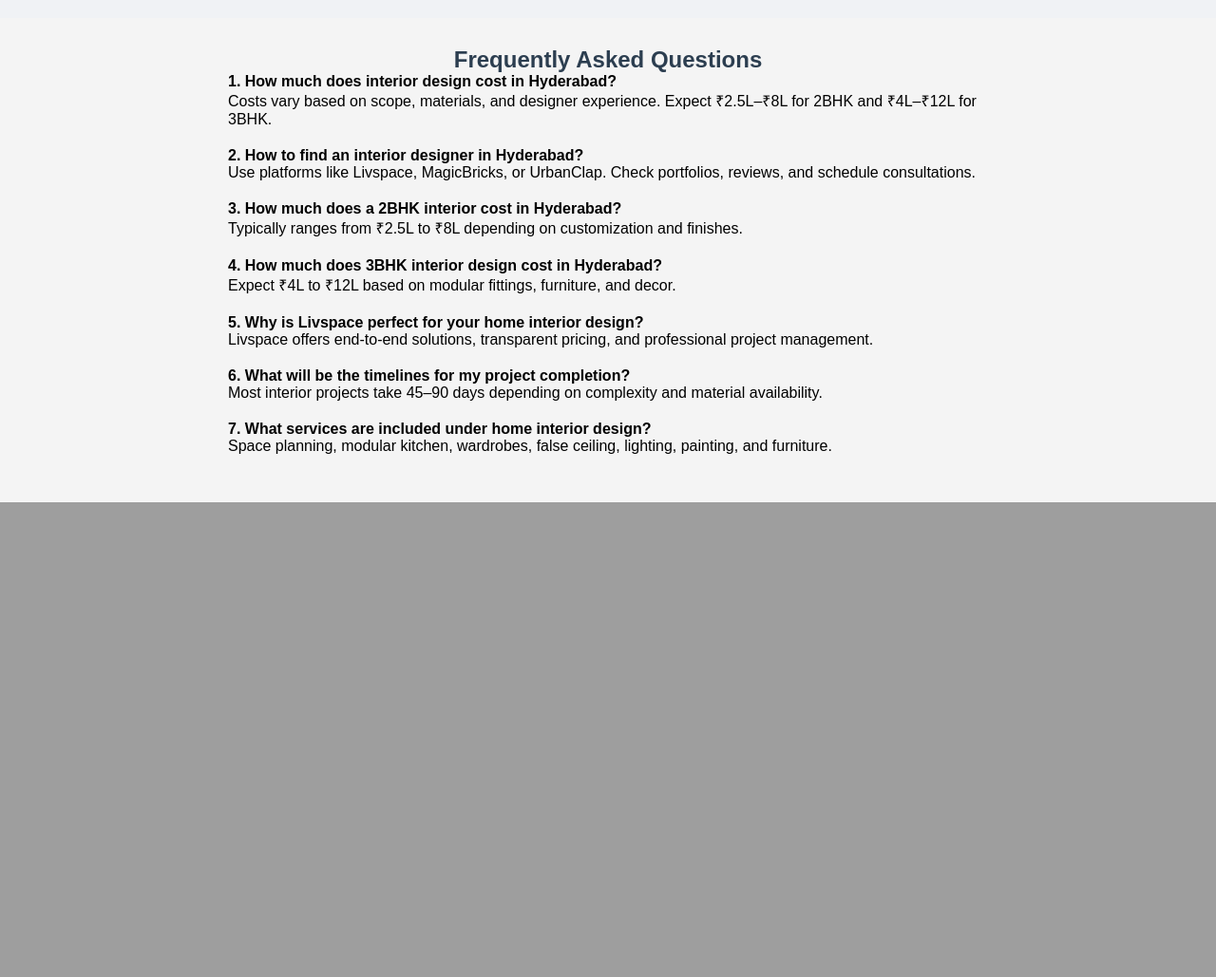
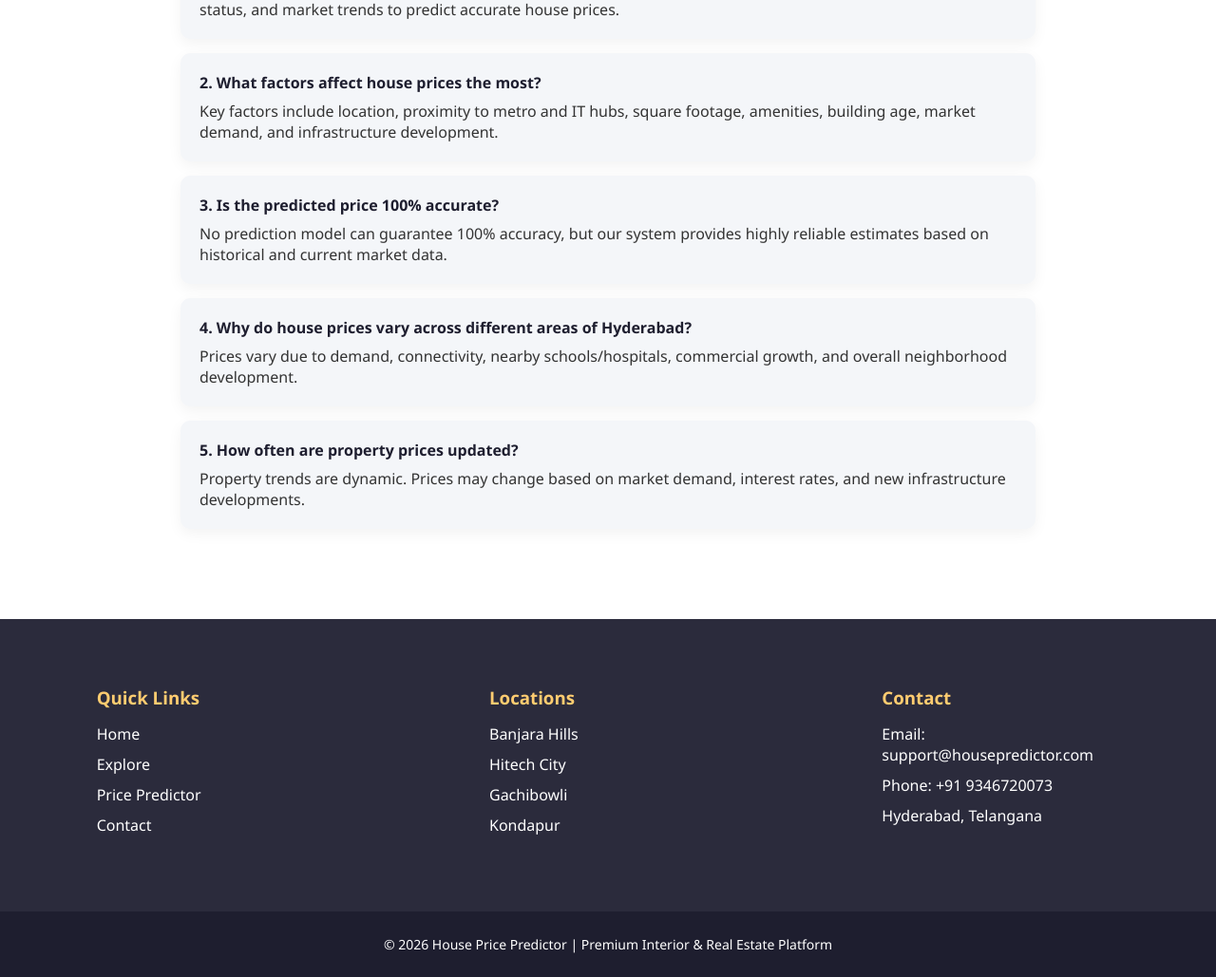
Before and after one commit to Adharsh-46/House-Price-Predictor, a Flask app: page / in a window 1280 px wide. Shown: the part 2534-3563 px from the top of the page at 95% size. Before the commit the page ends 3063 px from the top, so only its background shows below. Run offline with Flask 3, Linux system fonts and the light colour scheme; parts of the project's set-up code (start-up, migrations or seed data) failed here and were passed over.

Commit message:
updates home

```diff
--- a/templates/home.html
+++ b/templates/home.html
@@ -1,234 +1,268 @@
 <!DOCTYPE html>
 <html lang="en">
 <head>
-  <meta charset="UTF-8" />
-  <meta name="viewport" content="width=device-width, initial-scale=1.0" />
-  <title>House Price Predictor</title>
+<meta charset="UTF-8">
+<meta name="viewport" content="width=device-width, initial-scale=1.0">
+<title>House Price Predictor | Interior & Property Insights</title>
 
 <style>
-    * {
-      margin: 0;
-      padding: 0;
-      box-sizing: border-box;
+*{margin:0;padding:0;box-sizing:border-box;}
+
+body{
+  font-family:'Segoe UI',sans-serif;
+  background:#f8f9fb;
+  color:#333;
 }
 
-    html, body {
-      height: 100%;
-      font-family: 'Segoe UI', sans-serif;
-      background-color: #f0f2f5;
+/* NAVBAR */
+.navbar{
+  background:#1e1e2f;
+  color:white;
+  display:flex;
+  justify-content:space-between;
+  align-items:center;
+  padding:18px 50px;
 }
 
-    /* Navbar */
-    .navbar {
-      background-color: #0078D7;
-      color: white;
-      display: flex;
-      justify-content: space-between;
-      align-items: center;
-      padding: 14px 32px;
-      position: sticky;
-      top: 0;
-      z-index: 1000;
+.navbar h2{
+  font-weight:600;
+  letter-spacing:1px;
 }
 
-    .nav-logo {
-      font-size: 1.6rem;
-      font-weight: bold;
+.nav-links{
+  display:flex;
+  gap:30px;
 }
 
-    .nav-links {
-      list-style: none;
-      display: flex;
-      gap: 24px;
+.nav-links a{
+  color:white;
+  text-decoration:none;
+  font-size:15px;
+  font-weight:500;
+  transition:0.3s;
 }
 
-    .nav-links li a {
-      color: white;
-      text-decoration: none;
-      font-size: 1rem;
-      transition: color 0.3s ease;
+.nav-links a:hover{
+  color:#ffb347;
 }
 
-    .nav-links li a:hover {
-      color: #cce6ff;
+/* HERO */
+.cover{
+  background:url('https://www.decorpot.com/new-assets/assets/img/projects/header_bg.webp') center/cover no-repeat;
+  height:95vh;
+  display:flex;
+  flex-direction:column;
+  justify-content:center;
+  align-items:center;
+  text-align:center;
+  color:white;
 }
 
-    /* Cover Section */
-    .cover {
-      background-image: url('https://www.decorpot.com/new-assets/assets/img/projects/header_bg.webp');
-      background-size: cover;
-      background-position: center;
-      height: 100vh;
-      width: 100%;
-      display: flex;
-      flex-direction: column;
-      justify-content: center;
-      align-items: center;
-      color: white;
-      text-align: center;
-      text-shadow: 0 2px 6px rgba(0,0,0,0.6);
+.cover h1{
+  font-size:3.5rem;
+  margin-bottom:20px;
 }
 
-    h1 {
-      font-size: 3.5rem;
-      margin-bottom: 20px;
+.tagline{
+  font-size:1.5rem;
+  color:#ffcc70;
 }
 
-    .tagline {
-      margin-top: 30px;
-      font-size: 1.8rem;
-      font-weight: 600;
-      color: #ffa500;
-      animation: flipText 6s infinite;
+/* PROPERTY CARDS */
+.card-section{
+  padding:80px 20px;
+  display:flex;
+  flex-wrap:wrap;
+  justify-content:center;
+  gap:40px;
 }
 
-    @keyframes flipText {
-      0%, 100% { opacity: 1; }
-      33% { opacity: 0; }
-      66% { opacity: 1; }
+.property-card{
+  width:320px;
+  background:white;
+  border-radius:16px;
+  overflow:hidden;
+  box-shadow:0 12px 25px rgba(0,0,0,0.08);
+  transition:0.3s;
 }
 
-    /* Get Started Button */
-    .center-button {
-      display: flex;
-      justify-content: center;
-      align-items: center;
-      height: 10vh;
-      background-color: #f0f2f5;
+.property-card:hover{
+  transform:translateY(-8px);
 }
 
-    .get-started-btn {
-      padding: 14px 32px;
-      background-color: #0078D7;
-      color: white;
-      font-size: 1.2rem;
-      font-weight: bold;
-      text-decoration: none;
-      border-radius: 8px;
-      transition: background-color 0.3s ease;
+.property-card img{
+  width:100%;
+  height:220px;
+  object-fit:cover;
 }
 
-    .get-started-btn:hover {
-      background-color: #005fa3;
+.property-card-content{
+  padding:20px;
 }
 
-    /* Property Cards */
-    .card-section {
-      display: flex;
-      flex-wrap: wrap;
-      justify-content: center;
-      gap: 30px;
-      padding: 60px 20px;
-      background: #f9fbfd;
+.property-card-content h3{
+  margin-bottom:8px;
 }
 
-    .property-card {
-      background-color: white;
-      border-radius: 16px;
-      overflow: hidden;
-      box-shadow: 0 10px 24px rgba(0,0,0,0.1);
-      width: 320px;
-      transition: transform 0.3s ease;
+.property-card-content p{
+  color:#666;
 }
 
-    .property-card:hover {
-      transform: translateY(-8px);
+/* STATS */
+.stats{
+  background:#1e1e2f;
+  color:white;
+  padding:60px 20px;
+  text-align:center;
 }
 
-    .property-card img {
-      width: 100%;
-      height: 220px;
-      object-fit: cover;
+.stats-container{
+  display:flex;
+  flex-wrap:wrap;
+  justify-content:center;
+  gap:50px;
 }
 
-    .property-card-content {
-      padding: 20px;
+.stat-box h3{
+  font-size:2rem;
+  color:#ffcc70;
 }
 
-    .property-card-content h3 {
-      margin: 0 0 10px;
-      font-size: 1.4rem;
-      color: #333;
+/* MAP */
+.map-container{
+  height:400px;
 }
 
-    .property-card-content p {
-      margin: 0;
-      font-size: 1rem;
-      color: #666;
-      line-height: 1.5;
+/* FAQ */
+.faq-section{
+  padding:80px 20px;
+  background:#ffffff;
 }
 
-    /* Responsive */
-    @media (max-width: 768px) {
-      .navbar {
-        flex-direction: column;
-        align-items: flex-start;
+.faq-section h2{
+  text-align:center;
+  margin-bottom:40px;
+  font-size:2rem;
 }
 
-      .nav-links {
-        flex-direction: column;
-        gap: 12px;
-        margin-top: 10px;
+.faq-item{
+  max-width:900px;
+  margin:15px auto;
+  background:#f4f6f9;
+  padding:20px;
+  border-radius:10px;
+  box-shadow:0 5px 15px rgba(0,0,0,0.05);
 }
 
-      .card-section {
-        flex-direction: column;
-        align-items: center;
+.faq-item strong{
+  display:block;
+  margin-bottom:8px;
+  color:#1e1e2f;
 }
 
-      .property-card {
-        width: 90%;
+/* QUICK LINKS */
+.quick-links{
+  background:#2b2b3c;
+  color:white;
+  padding:60px 20px;
 }
 
-      h1 {
-        font-size: 2.5rem;
+.quick-container{
+  display:flex;
+  flex-wrap:wrap;
+  justify-content:space-around;
 }
 
-      .tagline {
-        font-size: 1.4rem;
+.quick-box{
+  width:250px;
+  margin:10px;
+}
+
+.quick-box h3{
+  margin-bottom:15px;
+  color:#ffcc70;
+}
+
+.quick-box ul{
+  list-style:none;
+}
+
+.quick-box li{
+  margin-bottom:10px;
+}
+
+.quick-box a{
+  color:white;
+  text-decoration:none;
+}
+
+.quick-box a:hover{
+  color:#ffcc70;
+}
+
+/* FOOTER */
+.footer{
+  background:#1e1e2f;
+  color:white;
+  text-align:center;
+  padding:25px;
+  font-size:14px;
+}
+
+@media(max-width:768px){
+  .navbar{
+    flex-direction:column;
+    gap:15px;
+  }
+  .nav-links{
+    flex-direction:column;
+    align-items:center;
   }
 }
 </style>
 </head>
+
 <body>
 
-  <!-- Navigation Bar -->
+<!-- NAVBAR -->
 <nav class="navbar">
-    <div class="nav-logo">House Price Predictor</div>
-    <ul class="nav-links">
-      <li><a href="home.html">Home</a></li>
-      <li><a href="about.html">About</a></li>
-      <li><a href="explore.html">Explore</a></li>
-      <li><a href="predict.html">Price Predictor</a></li>
-      <li><a href="contact.html">Contact</a></li>
-    </ul>
+  <h2>House Price Predictor</h2>
+  <div class="nav-links">
+    <a href="{{ url_for('home') }}">Home</a>
+    <a href="{{ url_for('explore') }}">Explore</a>
+    <a href="{{ url_for('about') }}">About Us</a>
+    <a href="{{ url_for('predict') }}">Price Predictor</a>
+    <a href="{{ url_for('contact') }}">Contact Us</a>
+  </div>
 </nav>
 
-  <!-- Cover Section -->
-  <div class="cover">
-    <h1>Welcome to House Price Predictor</h1>
-    <div class="tagline">Your Dream, Our Promise</div>
-  </div>
-<!-- Property Cards -->
-  <div class="card-section">
+<!-- HERO -->
+<section class="cover">
+<h1>Welcome to House Price Predictor!</h1>
+<p class="tagline">Premium Interiors & Smart Property Insights in Hyderabad</p>
+</section>
+
+<!-- PROPERTY CARDS -->
+<section class="card-section">
+
 <div class="property-card">
-      <img src="https://www.decorpot.com/images/decorpot-pune-experience-centre.webp" alt="House 1">
+<img src="https://www.decorpot.com/images/decorpot-pune-experience-centre.webp">
 <div class="property-card-content">
 <h3>Luxury Villa</h3>
-        <p>5 Bed · 4 Bath · ₹3.5 Cr<br>Banjara Hills, Hyderabad</p>
+<p>5 Bed · 4 Bath · ₹3.5 Cr<br>Banjara Hills</p>
 </div>
 </div>
 
 <div class="property-card">
-      <img src="https://www.decorpot.com/images/decorpot-noida-experience-centre.webp" alt="House 2">
+<img src="https://www.decorpot.com/images/decorpot-noida-experience-centre.webp">
 <div class="property-card-content">
 <h3>Smart Apartment</h3>
-        <p>2 Bed · 2 Bath · ₹85 Lakh<br>Hi-tech City View</p>
+<p>2 Bed · 2 Bath · ₹85 Lakh<br>Hitech City</p>
 </div>
 </div>
 
 <div class="property-card">
-      <img src="https://www.decorpot.com/new-assets/innerpages/assets/img/process/proc1.webp" alt="House 3">
+<img src="https://www.decorpot.com/new-assets/innerpages/assets/img/process/proc1.webp">
 <div class="property-card-content">
 <h3>Cozy Cottage</h3>
 <p>3 Bed · 2 Bath · ₹1.1 Cr<br>Peaceful Suburb</p>
@@ -236,124 +270,111 @@
 </div>
 
 <div class="property-card">
-      <img src="https://www.decorpot.com/new-assets/assets/img/projects/proj4.webp" alt="House 4">
+<img src="https://www.decorpot.com/new-assets/assets/img/projects/proj4.webp">
 <div class="property-card-content">
 <h3>Urban Studio</h3>
-        <p>1 Bed · 1 Bath · ₹55 Lakh<br>Walkable to Metro</p>
+<p>1 Bed · 1 Bath · ₹55 Lakh<br>Metro Walkable</p>
 </div>
 </div>
 
 <div class="property-card">
-      <img src="https://www.decorpot.com/images/decorpot-hebbal-experience-centre.webp" alt="House 5">
+<img src="https://www.decorpot.com/images/decorpot-hebbal-experience-centre.webp">
 <div class="property-card-content">
 <h3>Green Retreat</h3>
-        <p>4 Bed · 3 Bath · ₹2.2 Cr<br>Surrounded by Nature</p>
+<p>4 Bed · 3 Bath · ₹2.2 Cr<br>Nature View</p>
 </div>
 </div>
+
+</section>
+
+<!-- STATS -->
+<section class="stats">
+<div class="stats-container">
+<div class="stat-box"><h3>9769+</h3><p>Delivered Homes</p></div>
+<div class="stat-box"><h3>90+</h3><p>Expert Predictions</p></div>
+<div class="stat-box"><h3>4</h3><p>Experience Centres</p></div>
+<div class="stat-box"><h3>4.6+</h3><p>Customer Satisfaction</p></div>
 </div>
-<section class="livspace-highlights" style="background-color: #ffffff; padding: 40px 20px; text-align: center;">
-  <h2 style="color: #2c3e50; margin-bottom: 30px;">Why Choose House Price Predictor in Hyderabad?</h2>
-  <div style="display: flex; flex-wrap: wrap; justify-content: center; gap: 30px; max-width: 900px; margin: auto;">
+</section>
 
-    <div style="flex: 1 1 200px; background-color: #f8f9fa; padding: 20px; border-radius: 8px;">
-      <h3 style="font-size: 28px; color: #2575fc;">9769+</h3>
-      <p style="font-size: 16px; color: #333;">Delivered Homes</p>
+<!-- MAP -->
+<div class="map-container">
+<iframe src="https://www.google.com/maps/embed?pb=!1m18!1m12!1m3!1d3806.207758785813!2d78.4745540750956!3d17.38504408352759!2m3!1f0!2f0!3f0!3m2!1i1024!2i768!4f13.1!3m3!1m2!1s0x3bcb99e6f1f3e3e1%3A0x3c1f0e5f3e3e3e3e!2sHyderabad%2C%20Telangana!5e0!3m2!1sen!2sin!4v1692870000000"
+width="100%" height="100%" style="border:0;" loading="lazy"></iframe>
 </div>
 
-    <div style="flex: 1 1 200px; background-color: #f8f9fa; padding: 20px; border-radius: 8px;">
-      <h3 style="font-size: 28px; color: #2575fc;">90+</h3>
-      <p style="font-size: 16px; color: #333;">Expert predictions</p>
+<!-- FAQ -->
+<!-- HOUSE PRICE FAQ -->
+<section class="faq-section">
+<h2>Frequently Asked Questions About House Prices</h2>
+
+<div class="faq-item">
+<strong>1. How is the house price calculated?</strong>
+Our system uses machine learning algorithms that analyze property size, location, rate per square foot, building status, and market trends to predict accurate house prices.
 </div>
 
-    <div style="flex: 1 1 200px; background-color: #f8f9fa; padding: 20px; border-radius: 8px;">
-      <h3 style="font-size: 28px; color: #2575fc;">4</h3>
-      <p style="font-size: 16px; color: #333;">Experience Centres</p>
+<div class="faq-item">
+<strong>2. What factors affect house prices the most?</strong>
+Key factors include location, proximity to metro and IT hubs, square footage, amenities, building age, market demand, and infrastructure development.
 </div>
 
-    <div style="flex: 1 1 200px; background-color: #f8f9fa; padding: 20px; border-radius: 8px;">
-      <h3 style="font-size: 28px; color: #2575fc;">4.6+</h3>
-      <p style="font-size: 16px; color: #333;">CSAT (Customer Satisfaction)</p>
+<div class="faq-item">
+<strong>3. Is the predicted price 100% accurate?</strong>
+No prediction model can guarantee 100% accuracy, but our system provides highly reliable estimates based on historical and current market data.
+</div>
+
+<div class="faq-item">
+<strong>4. Why do house prices vary across different areas of Hyderabad?</strong>
+Prices vary due to demand, connectivity, nearby schools/hospitals, commercial growth, and overall neighborhood development.
+</div>
+
+<div class="faq-item">
+<strong>5. How often are property prices updated?</strong>
+Property trends are dynamic. Prices may change based on market demand, interest rates, and new infrastructure developments.
+</div>
+
+</section>
+
+<!-- QUICK LINKS -->
+<section class="quick-links">
+<div class="quick-container">
+
+<div class="quick-box">
+<h3>Quick Links</h3>
+<ul>
+<li><a href="{{ url_for('home') }}">Home</a></li>
+<li><a href="{{ url_for('explore') }}">Explore</a></li>
+<li><a href="{{ url_for('predict') }}">Price Predictor</a></li>
+<li><a href="{{ url_for('contact') }}">Contact</a></li>
+</ul>
+</div>
+
+<div class="quick-box">
+<h3>Locations</h3>
+<ul>
+<li>Banjara Hills</li>
+<li>Hitech City</li>
+<li>Gachibowli</li>
+<li>Kondapur</li>
+</ul>
+</div>
+
+<div class="quick-box">
+<h3>Contact</h3>
+<ul>
+<li>Email: support@housepredictor.com</li>
+<li>Phone: +91 9346720073</li>
+<li>Hyderabad, Telangana</li>
+</ul>
 </div>
 
 </div>
 </section>
 
-  <!-- Get Started Button -->
-  <div class="center-button">
-    <a href="predict.html" class="get-started-btn">Get Started</a>
-  </div>
-
-
-
-<!DOCTYPE html>
-<html lang="en">
-<head>
-  <meta charset="UTF-8">
-  <title>Property Listings</title>
-  <style>
-    body {
-      font-family: Arial, sans-serif;
-      margin: 0;
-      padding: 0;
-    }
-    .map-container {
-      width: 100%;
-      height: 300px;
-      margin-bottom: 20px;
-    }
-    .property-card {
-      border: 1px solid #ccc;
-      padding: 15px;
-      margin: 10px;
-      border-radius: 8px;
-      max-width: 600px;
-    }
-  </style>
-</head>
-<body>
-
-<div class="map-container" style="width: 100%; height: 400px;">
-  <iframe
-    src="https://www.google.com/maps/embed?pb=!1m18!1m12!1m3!1d3806.207758785813!2d78.4745540750956!3d17.38504408352759!2m3!1f0!2f0!3f0!3m2!1i1024!2i768!4f13.1!3m3!1m2!1s0x3bcb99e6f1f3e3e1%3A0x3c1f0e5f3e3e3e3e!2sHyderabad%2C%20Telangana!5e0!3m2!1sen!2sin!4v1692870000000"
-    width="100%" height="100%" style="border:0;" allowfullscreen="" loading="lazy">
-  </iframe>
-</div>
-
-<section class="faq-section" style="background-color: #f4f4f4; padding: 30px;">
-  <h2 style="text-align: center; color: #2c3e50;">Frequently Asked Questions</h2>
-  <div class="faq-container" style="max-width: 800px; margin: auto;">
-    <ul style="list-style: none; padding: 0;">
-      <li style="margin-bottom: 20px;">
-        <strong>1. How much does interior design cost in Hyderabad?</strong><br>
-        Costs vary based on scope, materials, and designer experience. Expect ₹2.5L–₹8L for 2BHK and ₹4L–₹12L for 3BHK.
-      </li>
-      <li style="margin-bottom: 20px;">
-        <strong>2. How to find an interior designer in Hyderabad?</strong><br>
-        Use platforms like Livspace, MagicBricks, or UrbanClap. Check portfolios, reviews, and schedule consultations.
-      </li>
-      <li style="margin-bottom: 20px;">
-        <strong>3. How much does a 2BHK interior cost in Hyderabad?</strong><br>
-        Typically ranges from ₹2.5L to ₹8L depending on customization and finishes.
-      </li>
-      <li style="margin-bottom: 20px;">
-        <strong>4. How much does 3BHK interior design cost in Hyderabad?</strong><br>
-        Expect ₹4L to ₹12L based on modular fittings, furniture, and decor.
-      </li>
-      <li style="margin-bottom: 20px;">
-        <strong>5. Why is Livspace perfect for your home interior design?</strong><br>
-        Livspace offers end-to-end solutions, transparent pricing, and professional project management.
-      </li>
-      <li style="margin-bottom: 20px;">
-        <strong>6. What will be the timelines for my project completion?</strong><br>
-        Most interior projects take 45–90 days depending on complexity and material availability.
-      </li>
-      <li style="margin-bottom: 20px;">
-        <strong>7. What services are included under home interior design?</strong><br>
-        Space planning, modular kitchen, wardrobes, false ceiling, lighting, painting, and furniture.
-      </li>
-    </ul>
-  </div>
-</section>
+<!-- FOOTER -->
+<footer class="footer">
+© 2026 House Price Predictor | Premium Interior & Real Estate Platform
+</footer>
 
 </body>
 </html>
```
Also changed, not shown: templates/contact.html (+103 -42 lines). Lines whose indentation alone changed are shown as unchanged.
